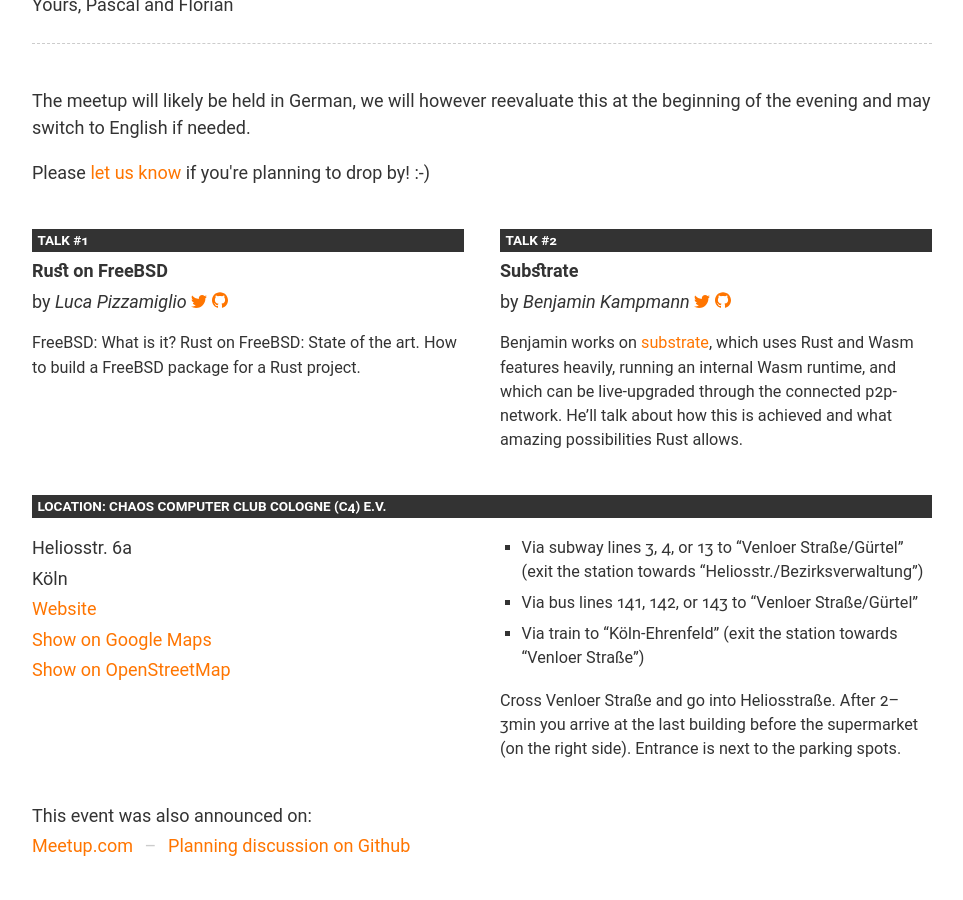
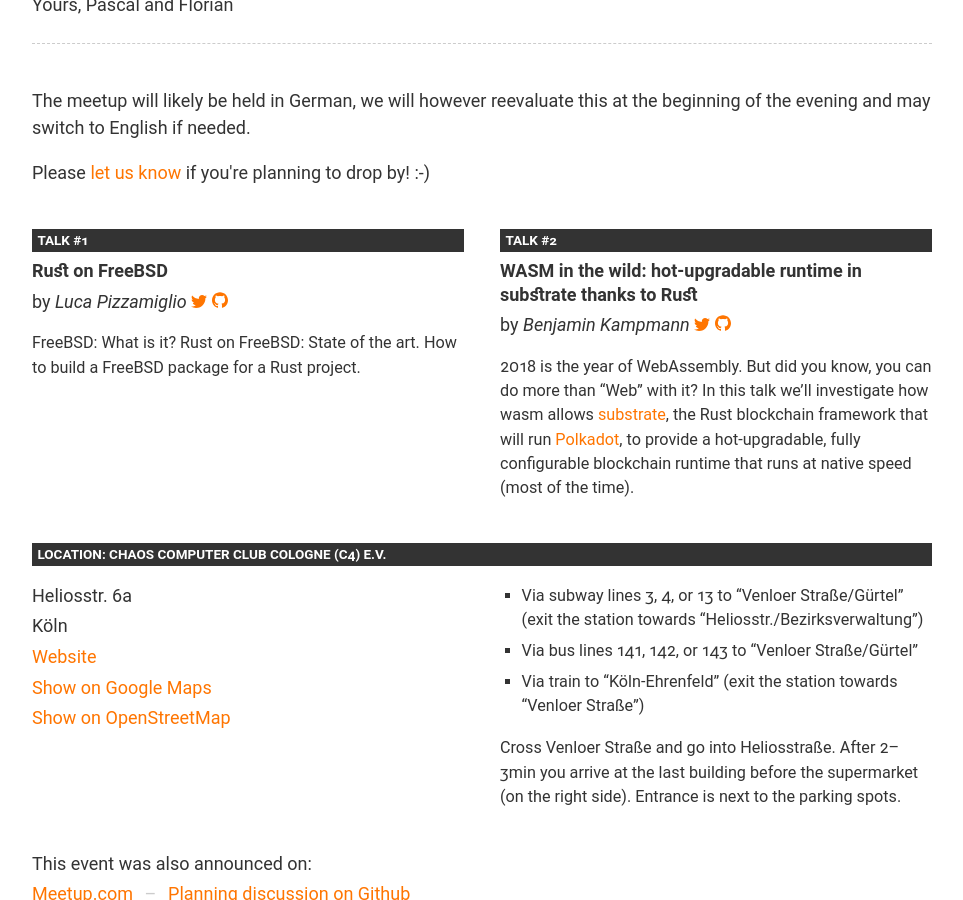
Before and after one commit to Rustaceans/rust-cologne, a Jekyll site: the page built from _posts/2018-11-07-freebsd-and-networking.md, in a window 1280 px wide and 900 px high, scrolled down 567 px. Shown: the whole window, without its empty margins (158-1121 px from the left). Built offline with Jekyll 4.4.1, drawn with Linux system fonts in a browser that asks for light colours.

Commit message:
Update Ben's talk description

```diff
--- a/_posts/2018-11-07-freebsd-and-networking.md
+++ b/_posts/2018-11-07-freebsd-and-networking.md
@@ -14,13 +14,13 @@
     github: pizzamig
   abstract: |
     FreeBSD: What is it? Rust on FreeBSD: State of the art. How to build a FreeBSD package for a Rust project.
-- title: "Substrate"
+- title: "WASM in the wild: hot-upgradable runtime in substrate thanks to Rust"
   speaker:
     name: "Benjamin Kampmann"
     twitter: gnunicornBen
     github: gnunicorn
   abstract: |
-    Benjamin works on [substrate](https://github.com/paritytech/substrate), which uses Rust and Wasm features heavily, running an internal Wasm runtime, and which can be live-upgraded through the connected p2p-network. He'll talk about how this is achieved and what amazing possibilities Rust allows.
+    2018 is the year of WebAssembly. But did you know, you can do more than "Web" with it? In this talk we'll investigate how wasm allows [substrate](https://github.com/paritytech/substrate/), the Rust blockchain framework that will run [Polkadot](https://polkadot.network), to provide a hot-upgradable, fully configurable blockchain runtime that runs at native speed (most of the time).
 ---
 On **Wednesday, November 7, 2018** we'll be back at the C4!
 Opening at 19:15, we welcome anyone to join is in discussing Rust and related topics.
```
